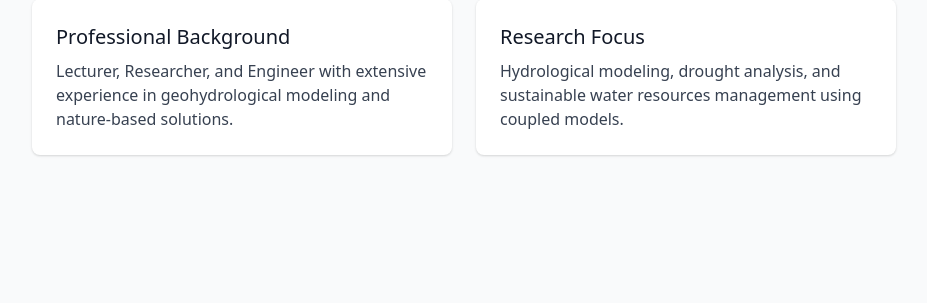
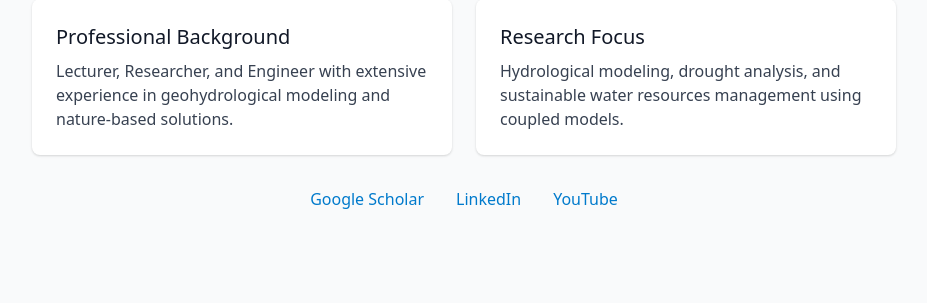
Before and after one commit to estifanosYimer/estifanos-website, a Flask app: page / in a window 1280 px wide. Shown: the part 381-684 px from the top of the page, without its empty margins (176-1103 px from the left). Run offline with Flask 3, Linux system fonts and the light colour scheme.

Commit message:
Update index.html

```diff
--- a/templates/index.html
+++ b/templates/index.html
@@ -45,6 +45,25 @@
      margin: 0 auto 1rem;
      display: block;
     }
+   }
+
+
+   .social-links {
+    display: flex;
+    justify-content: center;
+    margin-top: 2rem;
+   }
+
+
+   .social-links a {
+    margin: 0 1rem;
+    color: #007acc;
+    text-decoration: none;
+   }
+
+
+   .social-links a:hover {
+    text-decoration: underline;
    }
   </style>
  </head>
@@ -94,6 +113,14 @@
      </p>
     </div>
    </div>
+
+
+   <div class="social-links">
+    <a href="https://scholar.google.com/citations?hl=en&tzom=-120&user=3WmHQDAAAAAJ" target="_blank">Google
+     Scholar</a>
+    <a href="https://www.linkedin.com/in/estifanos-addisu-yimer-94567216b/" target="_blank">LinkedIn</a>
+    <a href="https://www.youtube.com/watch?v=QeiP2v-N3pg" target="_blank">YouTube</a>
+   </div>
   </main>
  </body>
 
```
